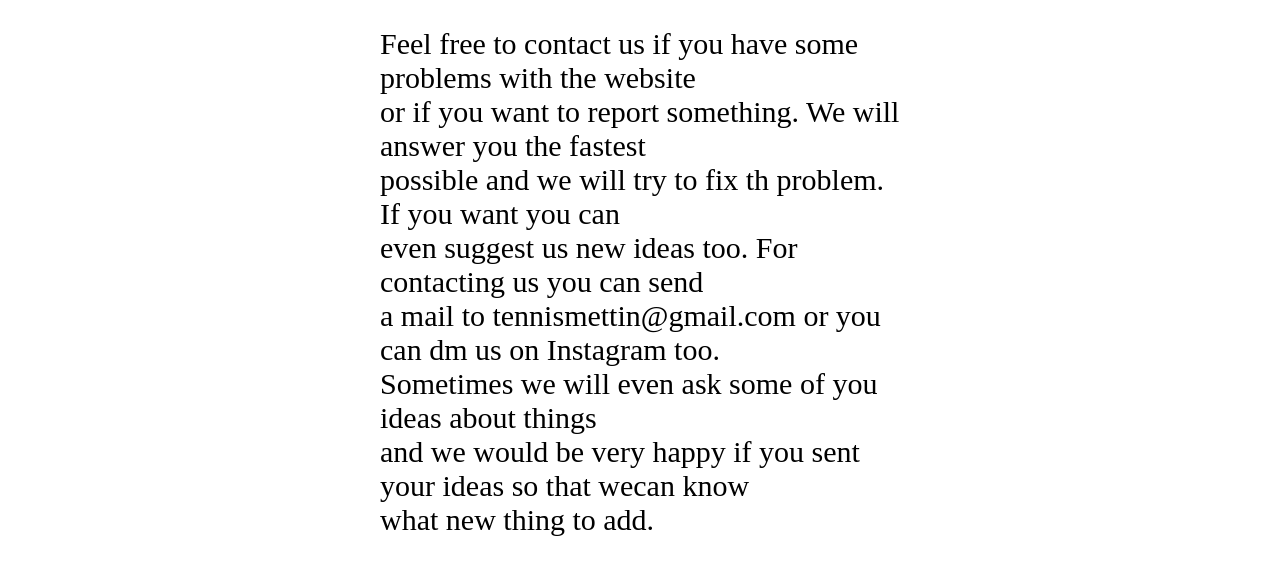
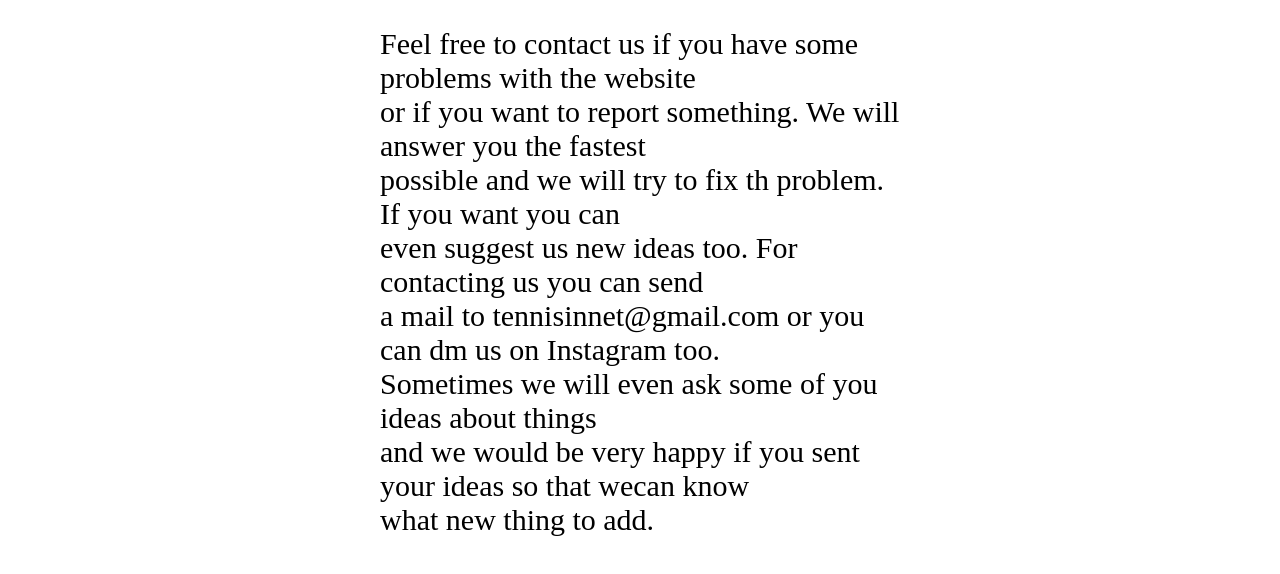
Before and after one commit to tennisinnet/tennisinnet.github.io, a plain HTML site: page contact.html in a window 1280 px wide. Shown: the part 150-724 px from the top of the page. Drawn offline with Linux system fonts and the light colour scheme.

Commit message:
Update contact.html

```diff
--- a/contact.html
+++ b/contact.html
@@ -16,7 +16,7 @@
 	</div>
      <article>
        <h1 style="color:green;">Feel free to contact us</h1>
-       <p>Feel free to contact us if you have some problems with the website <br>or if you want to report something. We will answer you the fastest <br>possible and we will try to fix th problem. If you want you can <br>even suggest us new ideas too. For contacting us you can send<br> a mail to tennismettin@gmail.com or you can dm us on Instagram too.<br>Sometimes we will even ask some of you ideas about things <br>and we would be very happy if you sent your ideas so that wecan know<br>what new thing to add.
+       <p>Feel free to contact us if you have some problems with the website <br>or if you want to report something. We will answer you the fastest <br>possible and we will try to fix th problem. If you want you can <br>even suggest us new ideas too. For contacting us you can send<br> a mail to tennisinnet@gmail.com or you can dm us on Instagram too.<br>Sometimes we will even ask some of you ideas about things <br>and we would be very happy if you sent your ideas so that wecan know<br>what new thing to add.
   </article>
 </body>
 </html>
```
